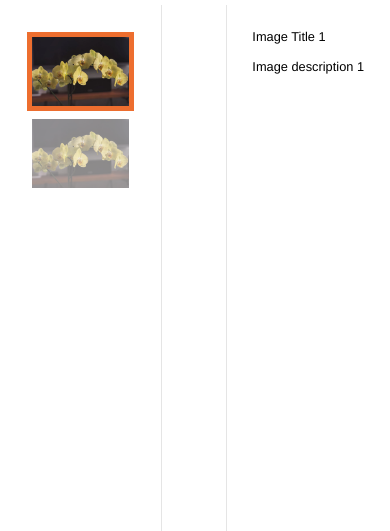
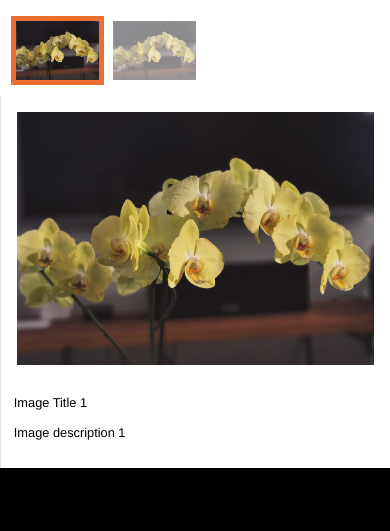
Before and after one commit to avalkovsky/avalkovsky.github.io, a plain HTML site: page _site/gallery/index.html in a window 390 px wide. Shown: the part 79-610 px from the top of the page. Drawn offline with Linux system fonts and the light colour scheme.

Commit message:
Finish mobile prototype

```diff
--- a/_site/css/main.css
+++ b/_site/css/main.css
@@ -525,8 +525,47 @@ h4 {
   .header-logo {
     left: auto;
   }
+  /* HOME STYLES */
+  .home-callout {
+    flex-direction: column;
+  }
+  .callout-copy {
+    flex: 1;
+  }
+  .bio-box {
+    float: none;
+    font-size: 1.3rem;
+    width: auto;
+  }
+  /* GALLERY STYLES */
+  .gallery {
+    flex-direction: column;
+  }
+  .gallery .col {
+    padding: 1em;
+  }
+  .gallery .gallery-thumbs {
+    flex: 1;
+    height: auto;
+    white-space: nowrap;
+    width: 100vw;
+  }
+  .gallery-thumbs > div {
+    display: inline-block;
+  }
+  .gallery-thumbs img {
+    height: 7vh;
+    margin: 0 10px 0 0;
+    width: auto;
+  }
+  .gallery .gallery-info {
+    flex: 1;
+  }
   /* BLOG-STYLES */
-  .post-aside {
+  .blog-recent {
     display: none;
   }
+  .blog-previews {
+    padding: 0;
+  }
 }
--- a/css/main.css
+++ b/css/main.css
@@ -525,8 +525,47 @@ h4 {
   .header-logo {
     left: auto;
   }
+  /* HOME STYLES */
+  .home-callout {
+    flex-direction: column;
+  }
+  .callout-copy {
+    flex: 1;
+  }
+  .bio-box {
+    float: none;
+    font-size: 1.3rem;
+    width: auto;
+  }
+  /* GALLERY STYLES */
+  .gallery {
+    flex-direction: column;
+  }
+  .gallery .col {
+    padding: 1em;
+  }
+  .gallery .gallery-thumbs {
+    flex: 1;
+    height: auto;
+    white-space: nowrap;
+    width: 100vw;
+  }
+  .gallery-thumbs > div {
+    display: inline-block;
+  }
+  .gallery-thumbs img {
+    height: 7vh;
+    margin: 0 10px 0 0;
+    width: auto;
+  }
+  .gallery .gallery-info {
+    flex: 1;
+  }
   /* BLOG-STYLES */
-  .post-aside {
+  .blog-recent {
     display: none;
   }
+  .blog-previews {
+    padding: 0;
+  }
 }
```
Also changed, not shown: 1 other file.
